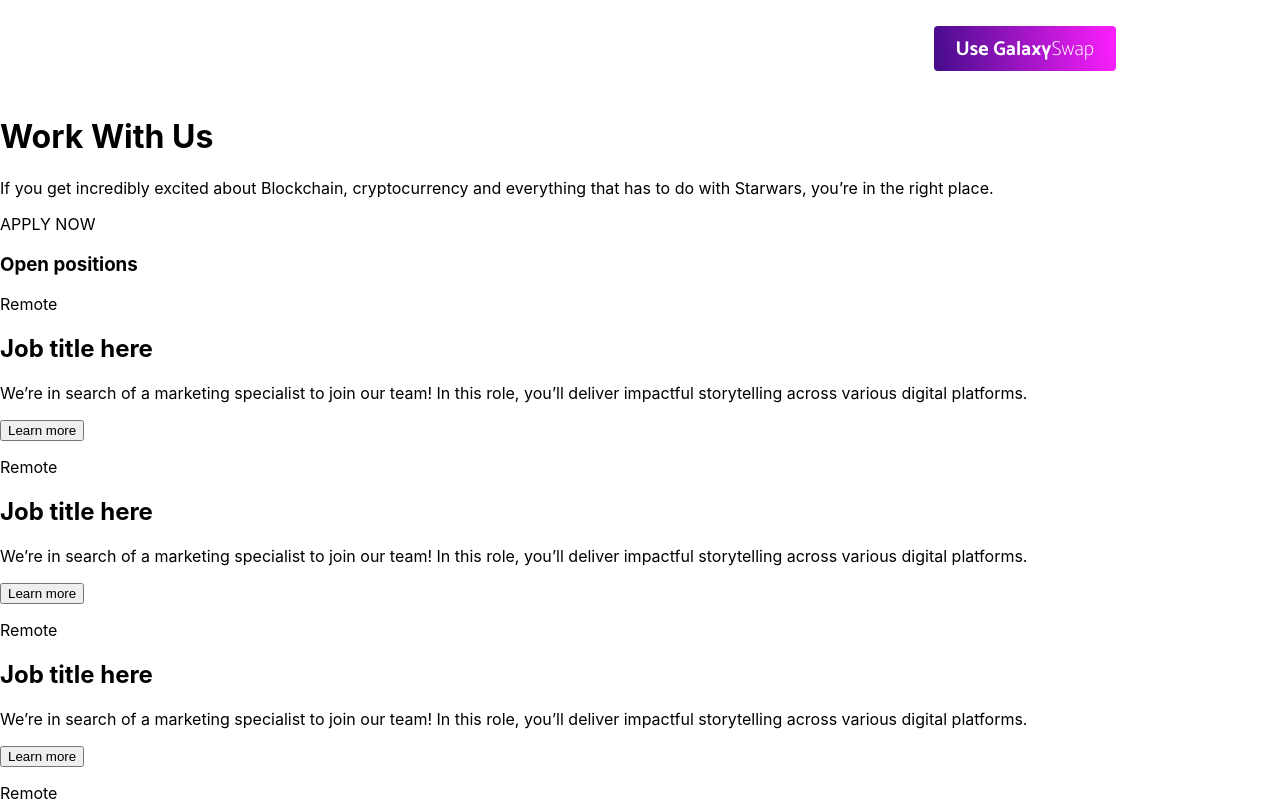
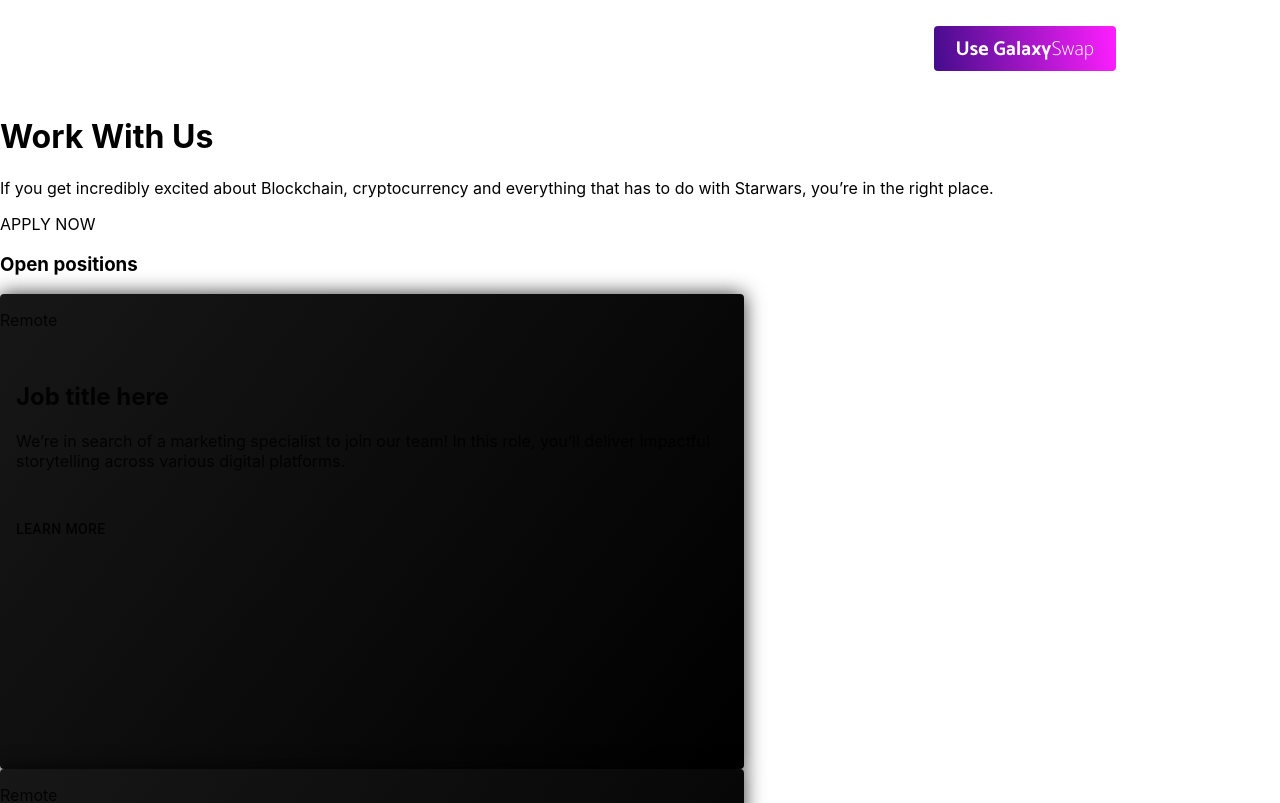
Before and after one commit to HustinKava/GalaxyProtocol, a React (Create React App) app: page /jobs in a window 1280 px wide. Shown: the top 803 px of the page. Built offline with nearby package versions, Linux system fonts and the light colour scheme.

Commit message:
card component styling

```diff
--- a/src/Components/Jobs/JobCard.js
+++ b/src/Components/Jobs/JobCard.js
@@ -1,18 +1,52 @@
 import React from 'react';
 import { Container } from '@material-ui/core';
+import Card from '@material-ui/core/Card';
+import CardActions from '@material-ui/core/CardActions';
+import CardContent from '@material-ui/core/CardContent';
+import Button from '@material-ui/core/Button';
+import { makeStyles } from '@material-ui/core/styles';
+
+const useStyles = makeStyles({
+    root: {
+        width: 744.05,
+        height: 474.21,
+        background: 'linear-gradient(308deg, #000000 0%, #171717 100%) 0% 0%',
+        boxShadow: '0px 0px 20px #000000CB',
+        opacity: 1
+
+    },
+    bullet: {
+        display: 'inline-block',
+        margin: '0 2px',
+        transform: 'scale(0.8)',
+    },
+    title: {
+        fontSize: 14,
+    },
+    pos: {
+        marginBottom: 12,
+    },
+});
+
 
 function JobCard() {
+
+    const classes = useStyles();
+
     return (
-        <div>
+        <Card className={classes.root}>
             <div>
                 <p>Remote</p>
             </div>
+            <CardContent>
+                <h2>Job title here</h2>
+                <p>We’re in search of a marketing specialist to join our team! In this role, you’ll deliver impactful storytelling across various digital platforms.</p>
+            </CardContent>
 
-            <h2>Job title here</h2>
-            <p>We’re in search of a marketing specialist to join our team! In this role, you’ll deliver impactful storytelling across various digital platforms.</p>
-
-            <button>Learn more</button>
-        </div>
+            <CardActions>
+                <Button>Learn more</Button>
+            </CardActions>
+        </Card>
     )
 }
 
```
